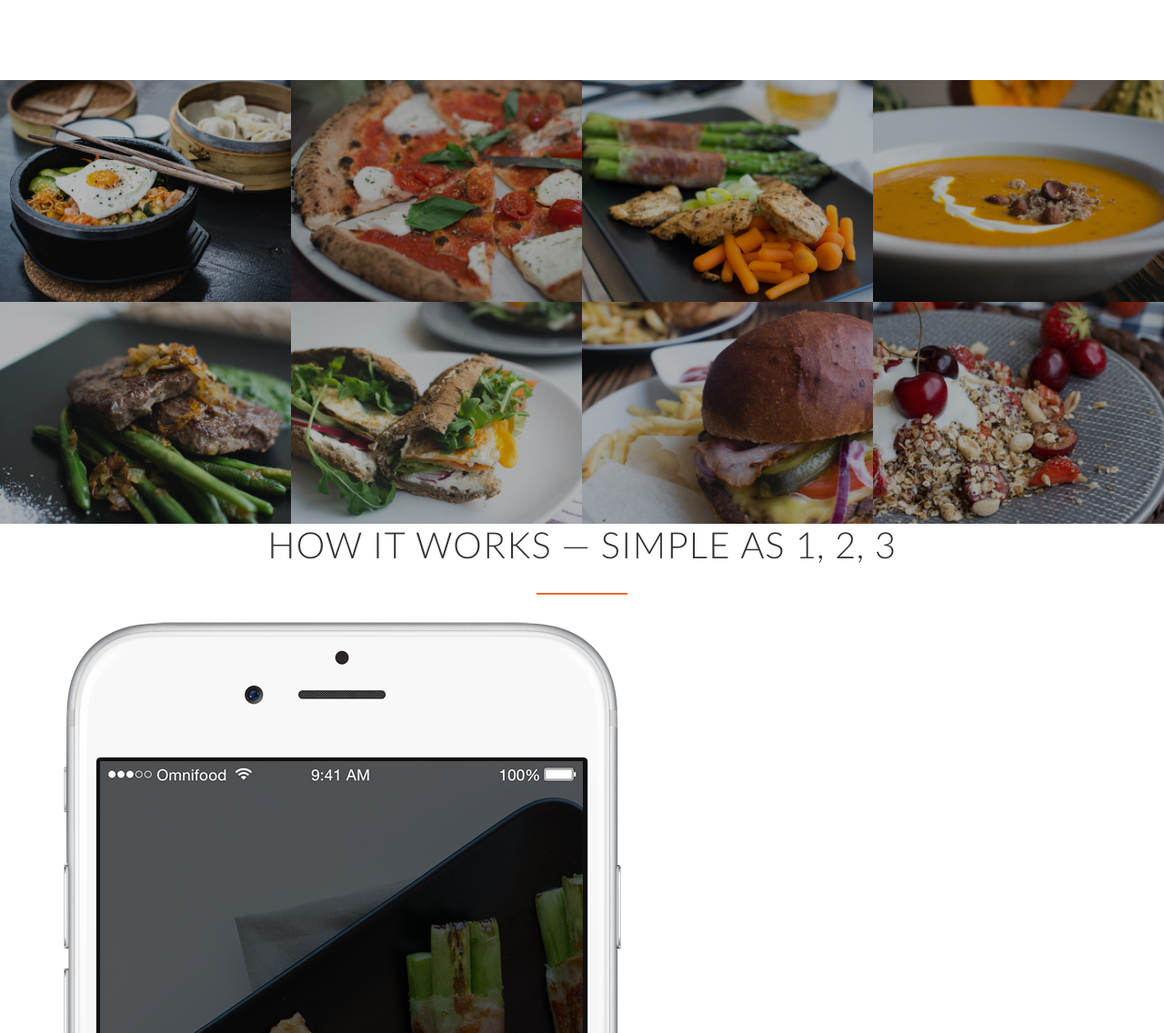
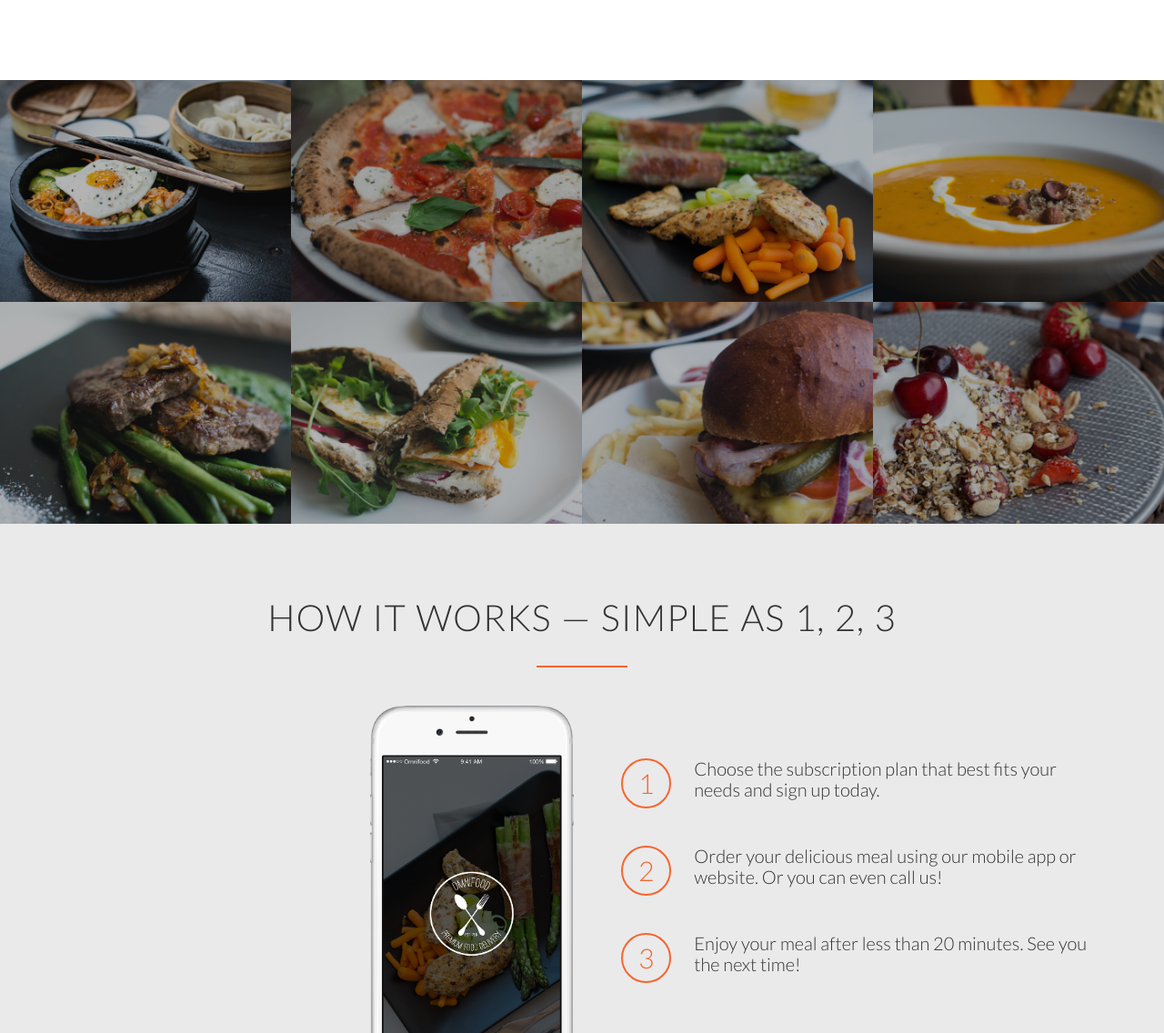
Before and after one commit to ALiu-Pomme/omnifood, a plain HTML site: page index.html in a window 1280 px wide. Shown: the part 1337-2473 px from the top of the page at 91% size. Drawn offline with Linux system fonts and the light colour scheme; files whose address does not match are found by name.

Commit message:
formatted how-it-works section (how in the files), added clearfix class

```diff
--- a/index.html
+++ b/index.html
@@ -29,6 +29,7 @@
 				<a class="button btn-ghost" href="#">Show me more</a>
 			</div>
 		</header>
+
 		<section class="section-features">
 			<div class="row">
 				<h2>Get food fast &mdash; not fast food</h2>
@@ -63,8 +64,9 @@
 				</div>
 			</div>
 		</section>
+
 		<section class="section-meals">
-			<ul class="meals-showcase">
+			<ul class="meals-showcase clearfix">
 				<li>
 					<figure class="meal-photo">
 						<img src="resources/images/1.jpg" alt="Korean bibimbap with egg and vegetables">
@@ -87,7 +89,7 @@
 				</li>
 
 			</ul>
-			<ul class="meals-showcase">
+			<ul class="meals-showcase clearfix">
 				<li>
 					<figure class="meal-photo">
 						<img src="resources/images/5.jpg" alt="Paleo beef steak with vegetables">
@@ -110,15 +112,16 @@
 				</li>
 			</ul>
 		</section>
+
 		<section class="section-how">
 			<div class="row">
 				<h2>How it works &mdash; Simple as 1, 2, 3</h2>
 			</div>
 			<div class="row">
-				<div class="span-1-of-2">
-					<img src="resources/images/app-iPhone.png" alt="Omnifood App on phone screen">
+				<div class="col span-1-of-2 how-box">
+					<img src="resources/images/app-iPhone.png" alt="Omnifood App on phone screen" class="app-screen">
 				</div>
-				<div class="span-1-of-2">
+				<div class="col span-1-of-2 how-box">
 					<div class="how-steps">
 						<div>1</div>
 						<p>Choose the subscription plan that best fits your needs and sign up today.</p>
@@ -131,6 +134,7 @@
 						<div>3</div>
 						<p>Enjoy your meal after less than 20 minutes. See you the next time!</p>
 					</div>
+
 					<a href="#" class="btn-app">
 						<img src="resources/images/download-app.svg" alt="Apple App Store button">
 					</a>
--- a/resources/css/style.css
+++ b/resources/css/style.css
@@ -1,3 +1,8 @@
+
+/* ---------------------------------------
+  BASIC SETUP
+-----------------------------------------*/
+
 * {
 	margin: 0;
 	padding: 0;
@@ -12,6 +17,16 @@ html {
 	font-weight: 300;
 	text-rendering: optimizeLegibility;
 }
+
+.clearfix {zoom: 1;}
+.clearfix:after {
+	content: ".";
+	clear: both;
+	display: block;
+	height: 0;
+	visibility: hidden;
+}
+
 
 /* ---------------------------------------
   REUSABLE COMPONENTS
@@ -257,3 +272,50 @@ header {
 /* ---------------------------------------
   HOW IT WORKS
 -----------------------------------------*/
+
+.section-how {
+	background-color: #EAEAEA;
+}
+
+.how-box:first-child {
+	text-align: right;
+	padding-right: 3%
+	margin-top: 30px;
+}
+
+.how-box:last-child {
+	padding-left: 3%;
+	margin-top: 70px;
+}
+
+.app-screen {
+	width: 40%;
+}
+
+.how-steps {
+	margin-bottom: 50px;
+}
+
+.how-steps div {
+	color: #F56631;
+	border: 2px solid #F56631;
+	display: inline-block;
+	border-radius: 50%;
+	height: 55px;
+	width: 55px;
+	text-align: center;
+	font-size: 150%;
+	padding: 8px;
+	float: left;
+	margin-right: 25px;
+}
+
+.how-steps:last-of-type {
+	margin-bottom: 70px;
+}
+
+.btn-app img {
+	height: 50px;
+	width: auto;
+	margin-right: 10px;
+}
```
